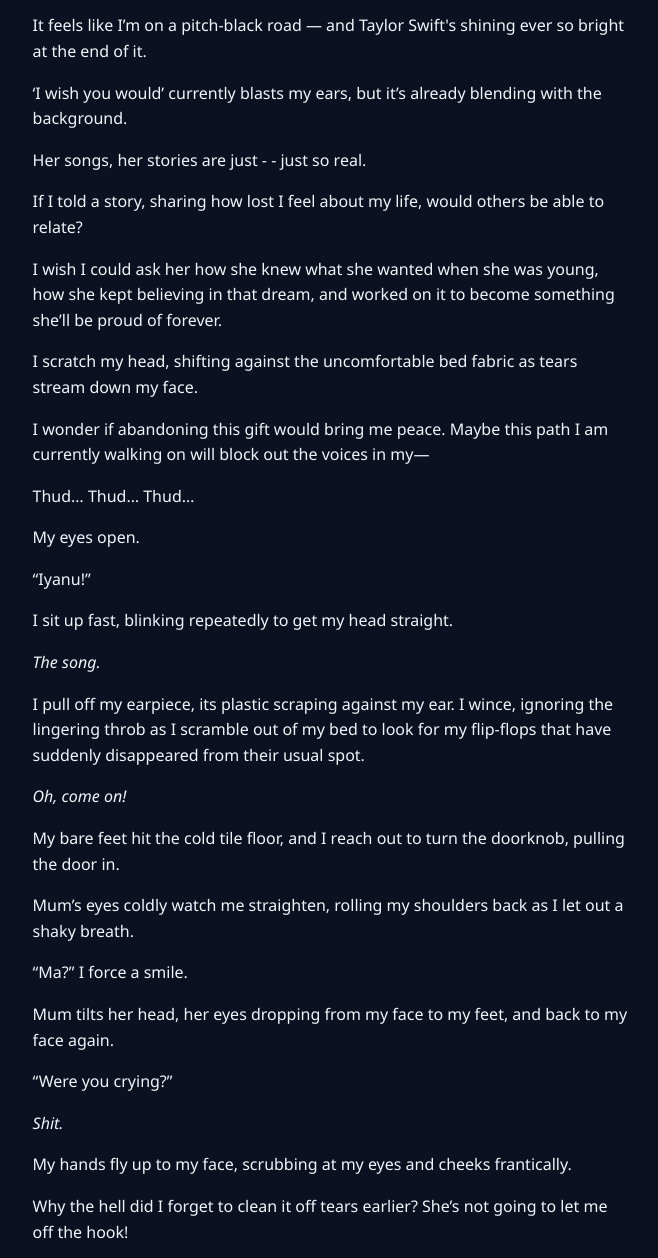
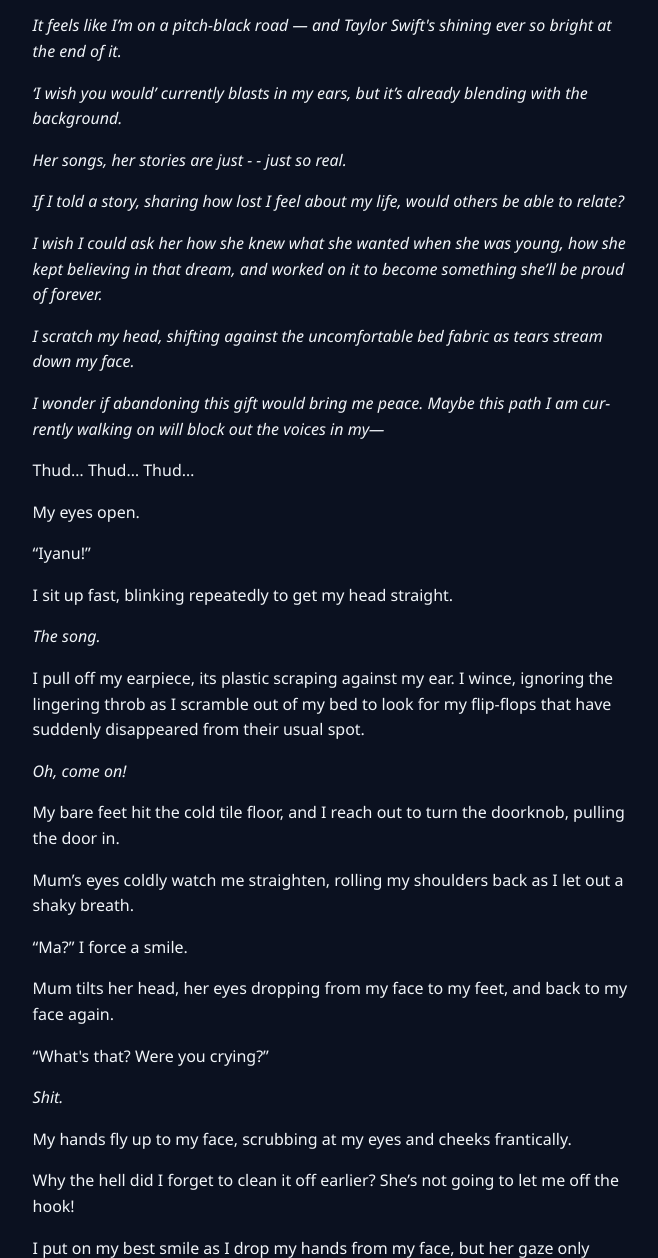
Before and after one commit to Fiyanuwa/fiyanuwa.github.io, a plain HTML site: page index.html in a window 1280 px wide. Shown: the part 192-1450 px from the top of the page, without its empty margins (310-968 px from the left). Drawn offline with Linux system fonts and the light colour scheme.

Commit message:
Italicize certain paragraphs for emphasis

```diff
--- a/index.html
+++ b/index.html
@@ -20,19 +20,19 @@
             <h3>1 - I wish I would</h3>
             <a href="pages/chapter2.html"><span class="next">&#10095;</span></a>
             </div>
-            <p>It feels like I’m on a pitch-black road — and Taylor Swift's shining ever so bright at the end of it.</p>
+            <p><i>It feels like I’m on a pitch-black road — and Taylor Swift's shining ever so bright at the end of it.</i></p>
 
-            <P>‘I wish you would’ currently blasts my ears, but it’s already blending with the background.</P>
+            <P><i>‘I wish you would’ currently blasts in my ears, but it’s already blending with the background.</i></P>
 
-            <P>Her songs, her stories are just - - just so real.</P>
+            <P><i>Her songs, her stories are just - - just so real.</i></P>
 
-            <P>If I told a story, sharing how lost I feel about my life, would others be able to relate?</P>
+            <P><i>If I told a story, sharing how lost I feel about my life, would others be able to relate?</i></P>
 
-            <P>I wish I could ask her how she knew what she wanted when she was young, how she kept believing in that dream, and worked on it to become something she’ll be proud of forever.</P>
+            <P><i>I wish I could ask her how she knew what she wanted when she was young, how she kept believing in that dream, and worked on it to become something she’ll be proud of forever.</i></P>
 
-            <P>I scratch my head, shifting against the uncomfortable bed fabric as tears stream down my face.</P>
+            <P><i>I scratch my head, shifting against the uncomfortable bed fabric as tears stream down my face.</i></P>
 
-            <P>I wonder if abandoning this gift would bring me peace. Maybe this path I am currently walking on will block out the voices in my—</P>
+            <P><i>I wonder if abandoning this gift would bring me peace. Maybe this path I am currently walking on will block out the voices in my—</i></P>
 
             <P>Thud… Thud… Thud…</P>
 
@@ -56,13 +56,13 @@
 
             <P>Mum tilts her head, her eyes dropping from my face to my feet, and back to my face again.</P>
 
-            <P>“Were you crying?”</P>
+            <P>“What's that? Were you crying?”</P>
 
             <P><i>Shit.</i></P>
 
             <P>My hands fly up to my face, scrubbing at my eyes and cheeks frantically.</P>
 
-            <P>Why the hell did I forget to clean it off tears earlier? She’s not going to let me off the hook!</P>
+            <P>Why the hell did I forget to clean it off earlier? She’s not going to let me off the hook!</P>
 
             <P>I put on my best smile as I drop my hands from my face, but her gaze only sharpens.</P>
 
@@ -77,13 +77,13 @@
 
             <P>I close the door, straightening my shirt and my hair as I walk down the hallway to the living room.</P>
 
-            <P>Uche’m's mum sits across mine, laughing heartily before taking a sip of water while Uche’m lies slump on the couch, legs shaking in absolute boredom.</P>
+            <P>Uche’m's mum sits across from mine, laughing heartily before taking a sip of water, while Uche’m lies slumped on the couch, legs shaking in absolute boredom.</P>
 
             <P>She probably wishes she were somewhere else right now or is impatiently waiting to reunite with her high-school best friend.</P>
 
             <P>“Iyanu!” She’s up from the chair and jumps on me before I can process it.</P>
 
-            <P>“Hey.” I giggle, wrapping my arms around her</P>
+            <P>“Hey.” I giggle, wrapping my arms around her.</P>
 
             <P>“It’s been a long time!” She finally pulls away.</P>
 
@@ -103,7 +103,7 @@
 
            <p>“Ah, you still have a long way to go.” Her lips curved slightly. “Uche’m will soon start NYSC, and you both graduated high school together.”</p>
 
-          <p>Uche ’m’s mouths a sorry the moment our eyes meet</p>
+          < p> Uche’m’s mouths a sorry the moment our eyes meet.</p>
 
           <p>“God’s time is the best.” My attention shifts to Mum, her jaw hardening as she giggles.</p>
 
```
